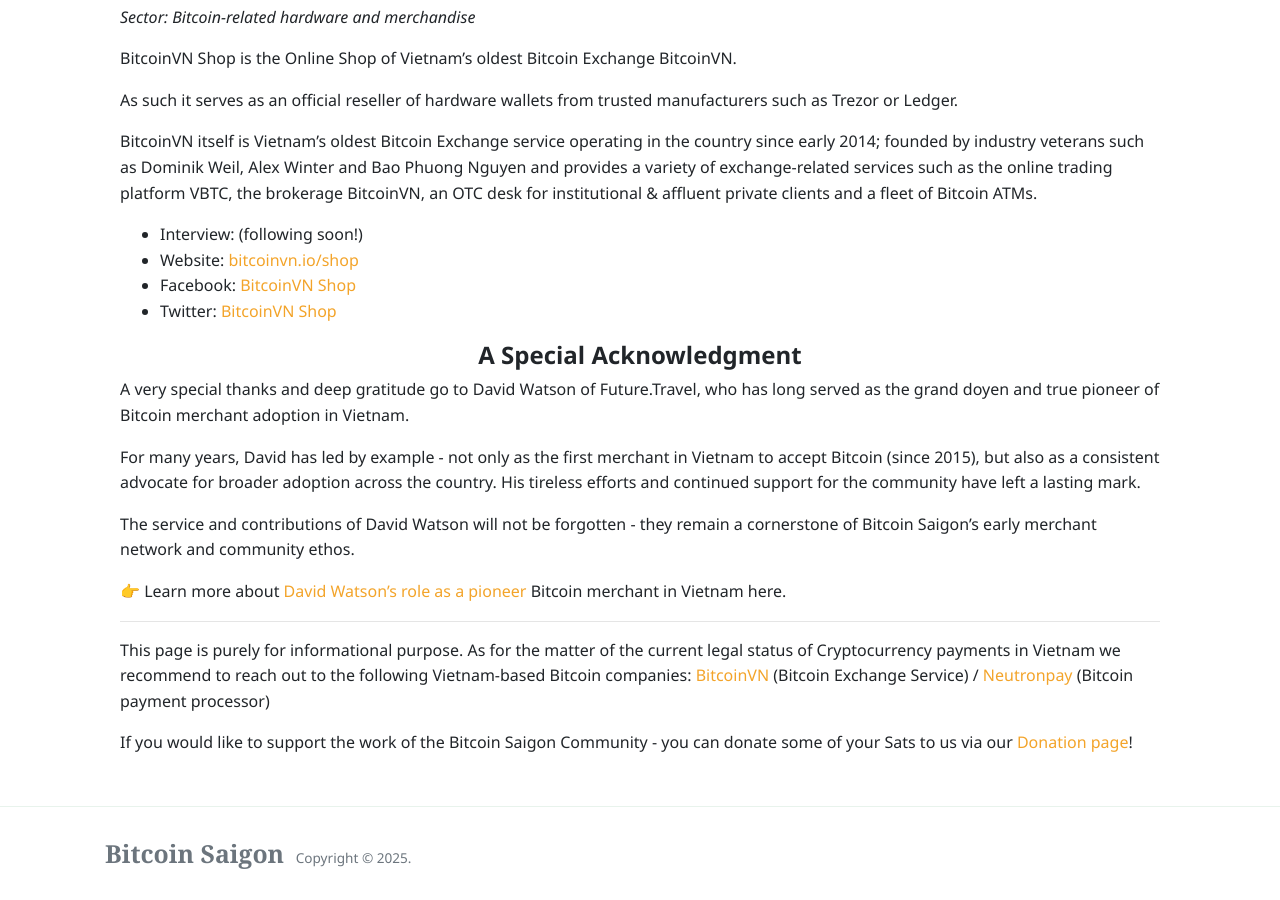
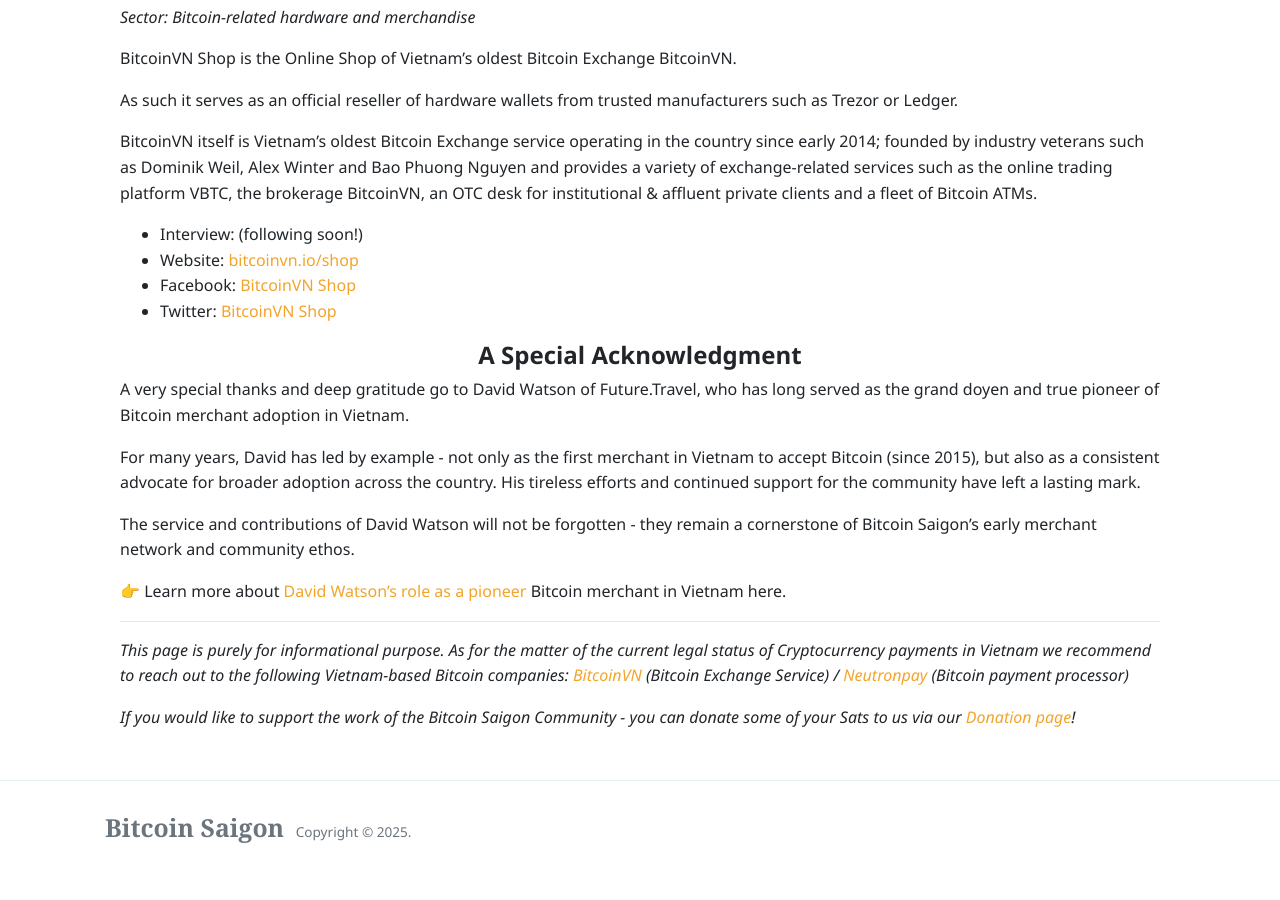
Before and after one commit to bitcoinsaigon/bitcoinsaigon.github.io, a Jekyll site: the page built from _pages/spend-sats-saigon.md, in a window 1280 px wide and 900 px high, scrolled down 1317 px. Built offline with Jekyll 4.4.1, drawn with Linux system fonts in a browser that asks for light colours; nearby versions of some CDN libraries; after the commit the page ends 2192 px from its top, so only the background shows below that.

Commit message:
fix: make two paragraphs italic

```diff
--- a/_pages/spend-sats-saigon.md
+++ b/_pages/spend-sats-saigon.md
@@ -64,6 +64,6 @@
 
 ---
 
-This page is purely for informational purpose. As for the matter of the current legal status of Cryptocurrency payments in Vietnam we recommend to reach out to the following Vietnam-based Bitcoin companies: [BitcoinVN](https://www.bitcoinvn.io/) (Bitcoin Exchange Service) / [Neutronpay](https://neutronpay.com/) (Bitcoin payment processor)
+_This page is purely for informational purpose. As for the matter of the current legal status of Cryptocurrency payments in Vietnam we recommend to reach out to the following Vietnam-based Bitcoin companies: [BitcoinVN](https://www.bitcoinvn.io/) (Bitcoin Exchange Service) / [Neutronpay](https://neutronpay.com/) (Bitcoin payment processor)_
 
-If you would like to support the work of the Bitcoin Saigon Community - you can donate some of your Sats to us via our [Donation page](https://bitcoinsaigon.org/donate-satoshis)!
+_If you would like to support the work of the Bitcoin Saigon Community - you can donate some of your Sats to us via our [Donation page](https://bitcoinsaigon.org/donate-satoshis)!_
```
